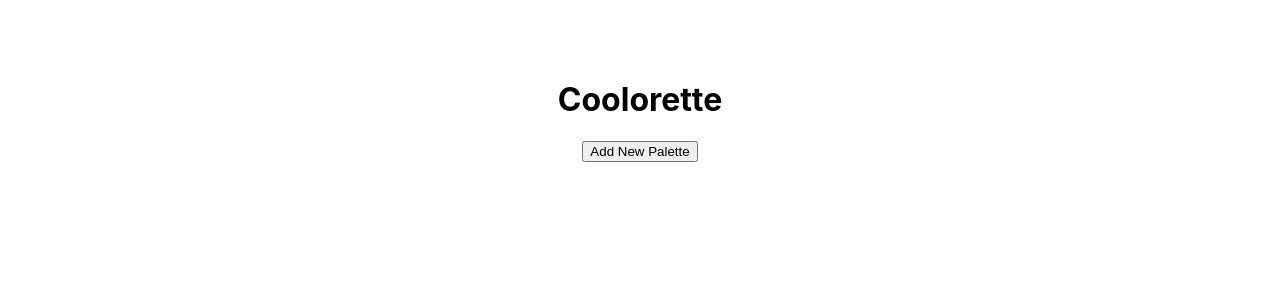
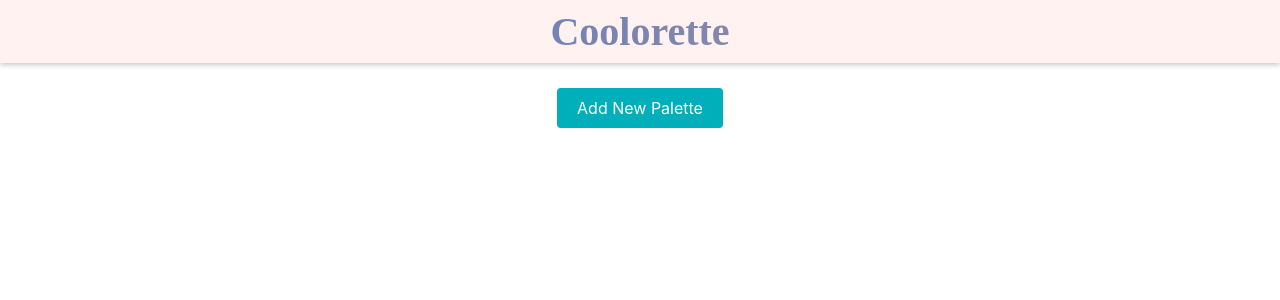
Before and after one commit to jecaps/Color-Saver-App, a React (Create React App) app: page / in a window 1280 px wide. Shown: the top 300 px of the page. Built offline with nearby package versions, Linux system fonts and the light colour scheme; a web font is replaced by a local one.

Commit message:
Add header and Change Class name of button

```diff
--- a/src/App.js
+++ b/src/App.js
@@ -39,10 +39,12 @@
 
   return (
     <>
+      <header className="header">
+        <h1 className="header__title">Coolorette</h1>
+      </header>
       <main className="main">
-        <h1 className="title">Coolorette</h1>
         <ul className="palettes">{colorPalettes}</ul>
-        <button className="add-palette" onClick={addPalette}>
+        <button className="add-btn" onClick={addPalette}>
           Add New Palette
         </button>
       </main>
```
